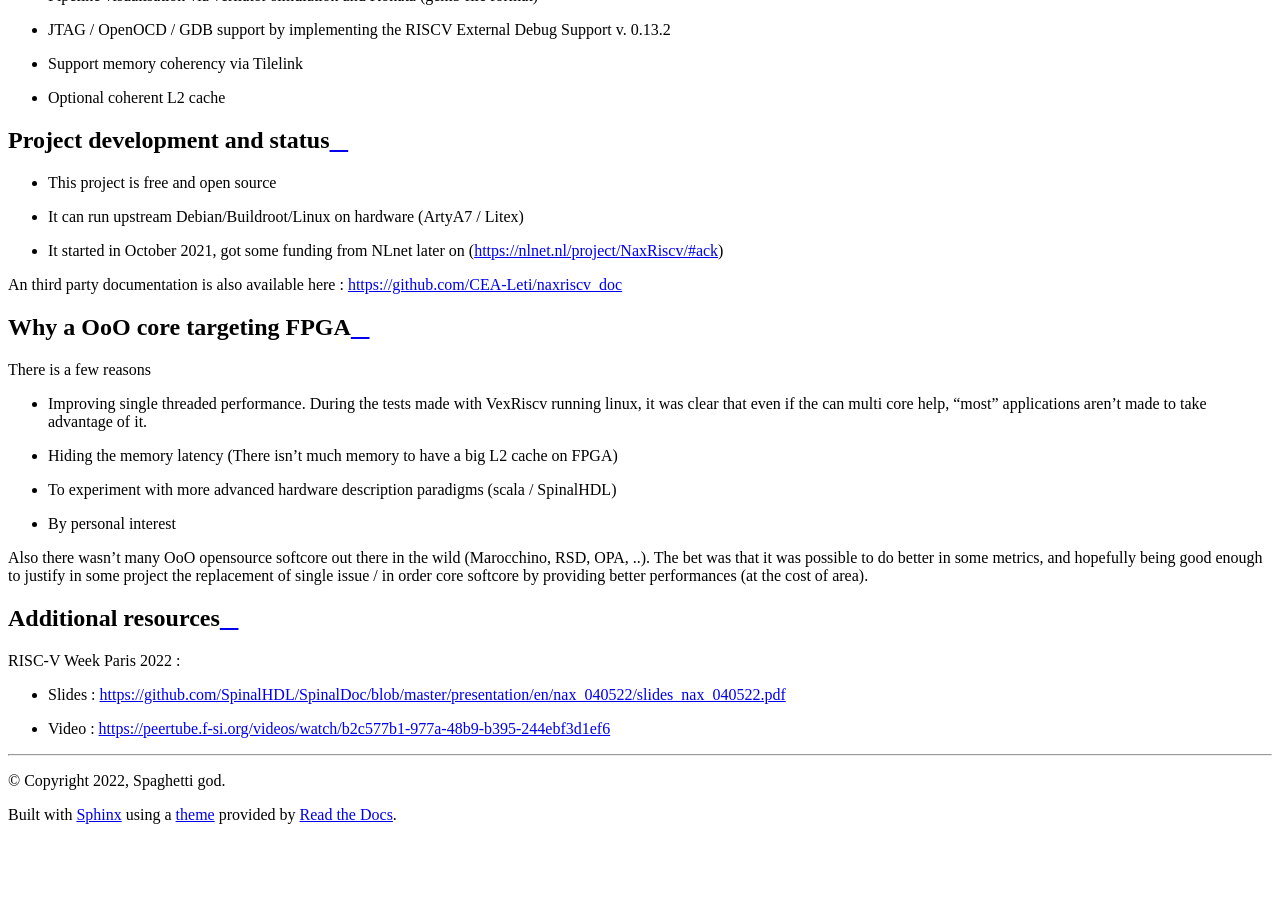
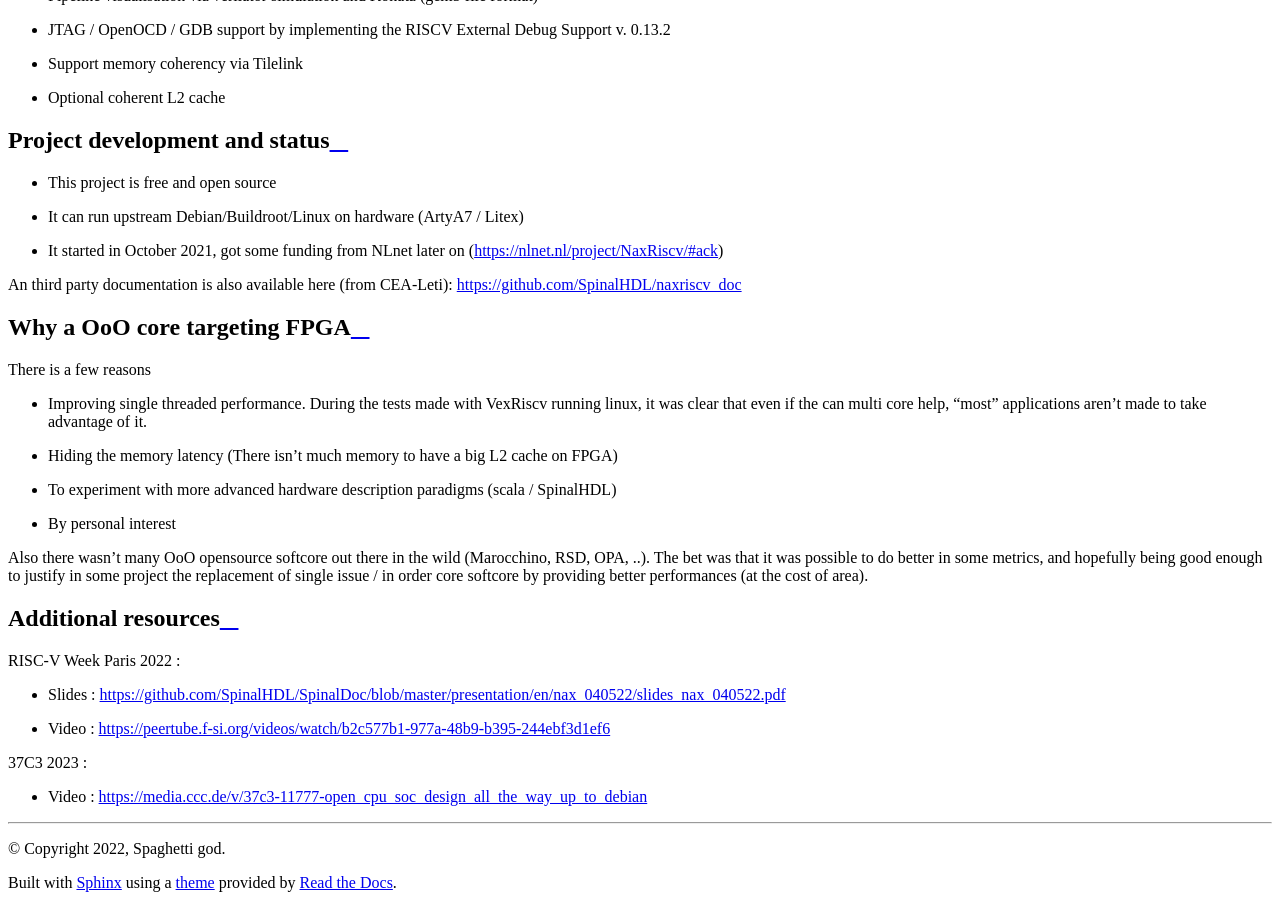
Before and after one commit to SpinalHDL/NaxRiscv-Rtd, a Sphinx documentation site: the page built from source/NaxRiscv/introduction/naxriscv.rst, in a window 1280 px wide and 900 px high, scrolled down 2069 px. Built offline with Sphinx 7.4.7 and the Read the Docs theme 2.0.0, drawn with Linux system fonts in a browser that asks for light colours; before the commit the page ends 2901 px from its top, so only the background shows below that.

Commit message:
Update doc links

```diff
--- a/source/NaxRiscv/introduction/acknowledgment.rst
+++ b/source/NaxRiscv/introduction/acknowledgment.rst
@@ -13,7 +13,7 @@ Thanks to Litex for the SoC infrastructure
 
 Thanks to the CEA for the additional documentation
 
-- https://github.com/CEA-Leti/naxriscv_doc
+- https://github.com/SpinalHDL/naxriscv_doc
 
 Funding
 =======
--- a/source/NaxRiscv/introduction/naxriscv.rst
+++ b/source/NaxRiscv/introduction/naxriscv.rst
@@ -30,7 +30,7 @@ Project development and status
 - It can run upstream Debian/Buildroot/Linux on hardware (ArtyA7 / Litex)
 - It started in October 2021, got some funding from NLnet later on (https://nlnet.nl/project/NaxRiscv/#ack)
 
-An third party documentation is also available here : https://github.com/CEA-Leti/naxriscv_doc
+An third party documentation is also available here (from CEA-Leti): https://github.com/SpinalHDL/naxriscv_doc
 
 Why a OoO core targeting FPGA
 ^^^^^^^^^^^^^^^^^^^^^^^^^^^^^^^^^
@@ -54,3 +54,7 @@ RISC-V Week Paris 2022 :
 
 - Slides : https://github.com/SpinalHDL/SpinalDoc/blob/master/presentation/en/nax_040522/slides_nax_040522.pdf
 - Video : https://peertube.f-si.org/videos/watch/b2c577b1-977a-48b9-b395-244ebf3d1ef6
+
+37C3 2023 :
+
+- Video : https://media.ccc.de/v/37c3-11777-open_cpu_soc_design_all_the_way_up_to_debian
```
